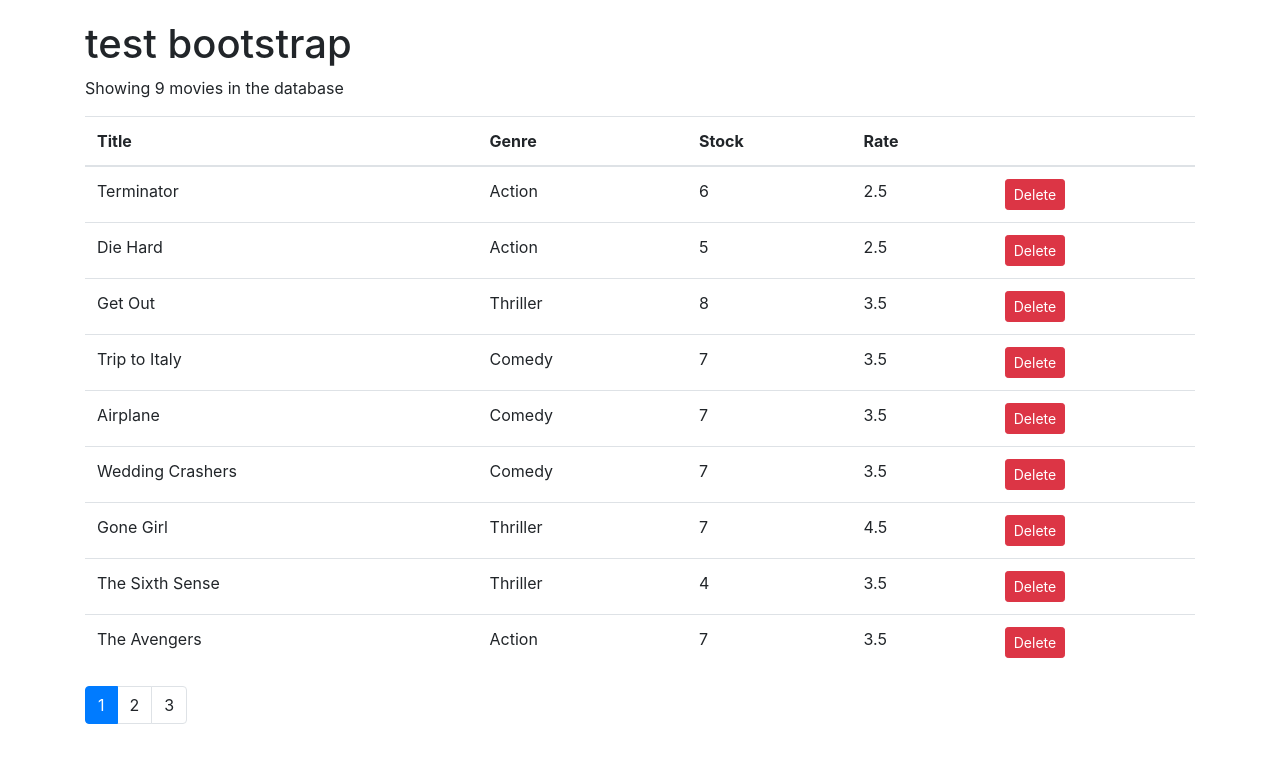
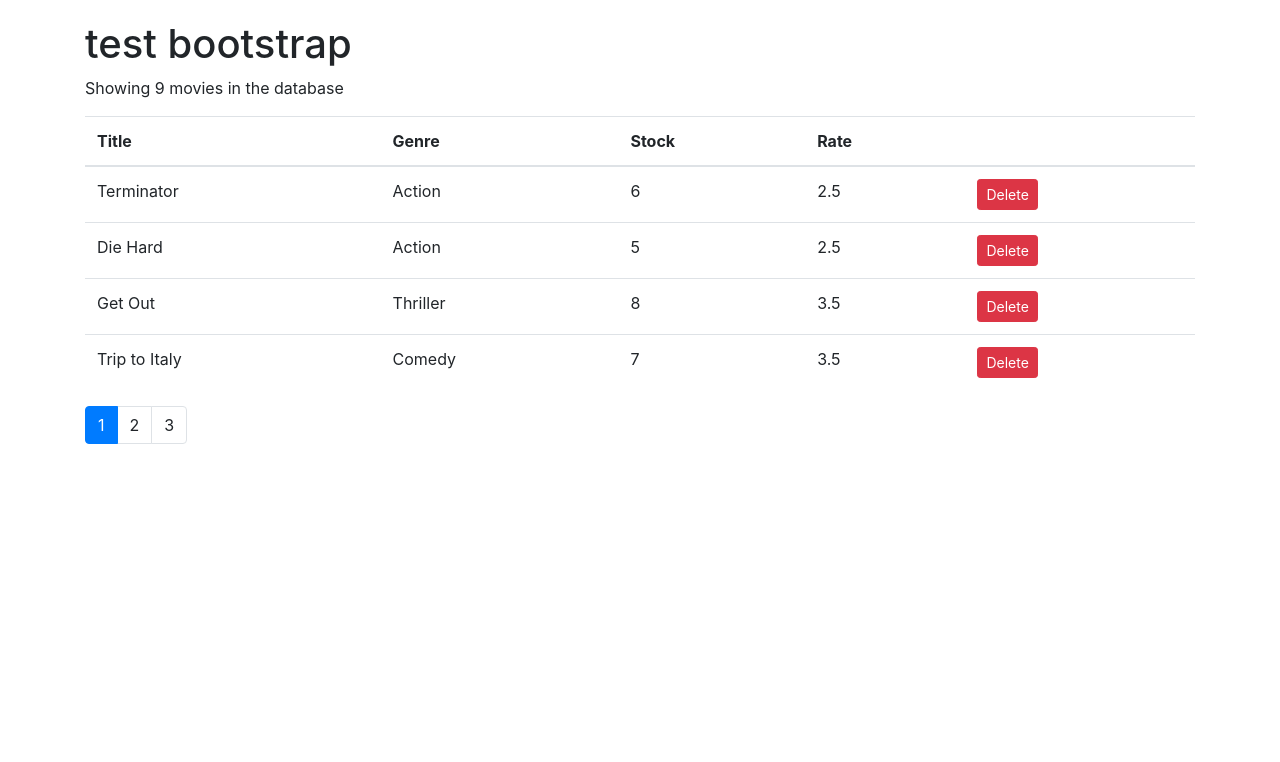
Before and after one commit to jonreactive/poc-features, a React (Create React App) app: page / in a window 1280 px wide. Shown: the top 762 px of the page. Built offline with nearby package versions, Linux system fonts and the light colour scheme.

Commit message:
implimented pagination

```diff
--- a/src/components/Movies.jsx
+++ b/src/components/Movies.jsx
@@ -1,6 +1,7 @@
 import React, { Component } from 'react';
 import { getMovies } from '../services/fakeMovieService';
 import Pagination from './Common/Pagination';
+import { paginate } from '../utils/paginate';
 
 class Movies extends Component {
   state = {
@@ -21,10 +22,12 @@
   render() {
 
     const { length: count } = this.state.movies;
-    const { pageSize , currentPage } = this.state;
+    const { pageSize , currentPage, movies: allMovies } = this.state;
 
     if(count === 0)
       return <p>There are no movies in the database</p>
+
+    const movies = paginate(allMovies, currentPage, pageSize)
 
     return (
       <React.Fragment>
@@ -41,7 +44,7 @@
             </tr>
           </thead>
           <tbody>
-          {this.state.movies.map(movie => (
+          {movies.map(movie => (
             <tr key={movie._id}>
               <td>{movie.title}</td>
               <td>{movie.genre.name}</td>
--- /dev/null
+++ b/src/utils/paginate.js
@@ -0,0 +1,9 @@
+import _ from 'lodash';
+
+export function paginate(items, pageNumber, pageSize) {
+  const startIndex = (pageNumber -1) * pageSize;
+  return _(items)
+    .slice(startIndex)
+    .take(pageSize)
+    .value();
+}
```
